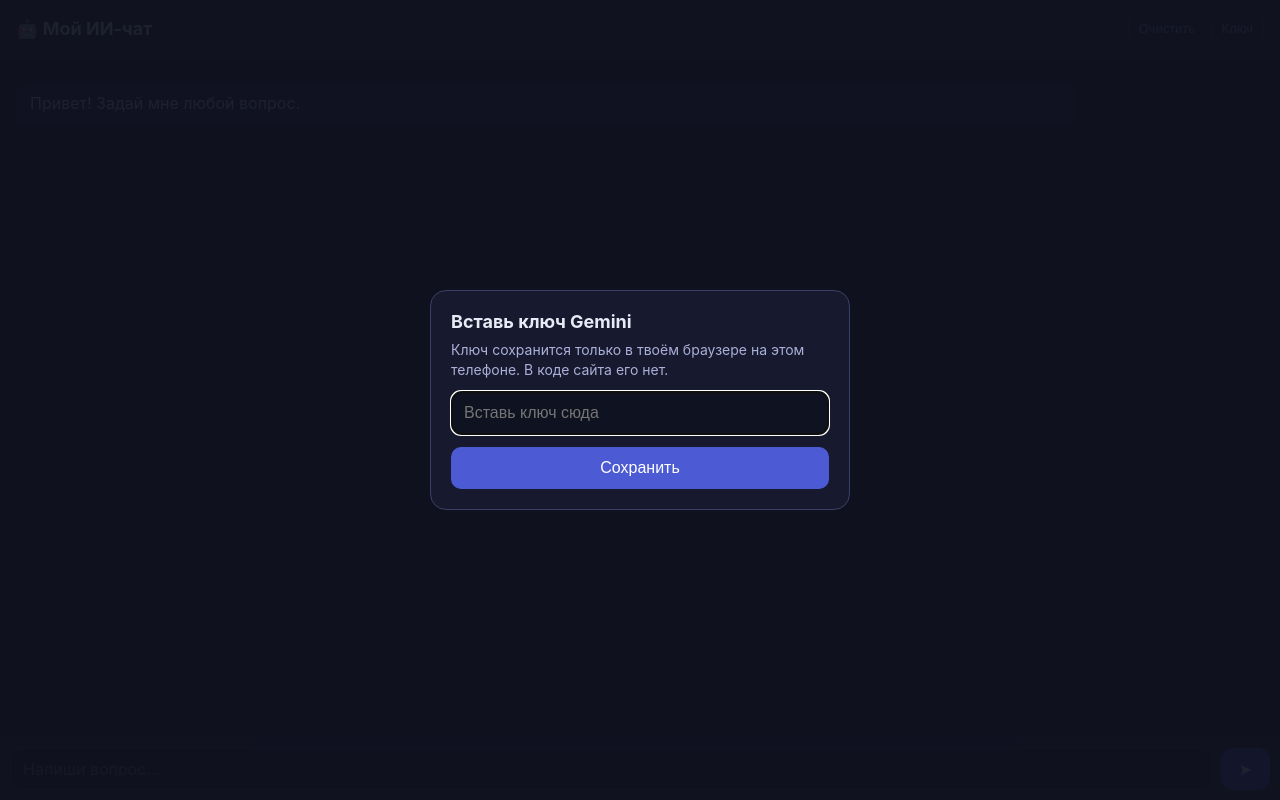
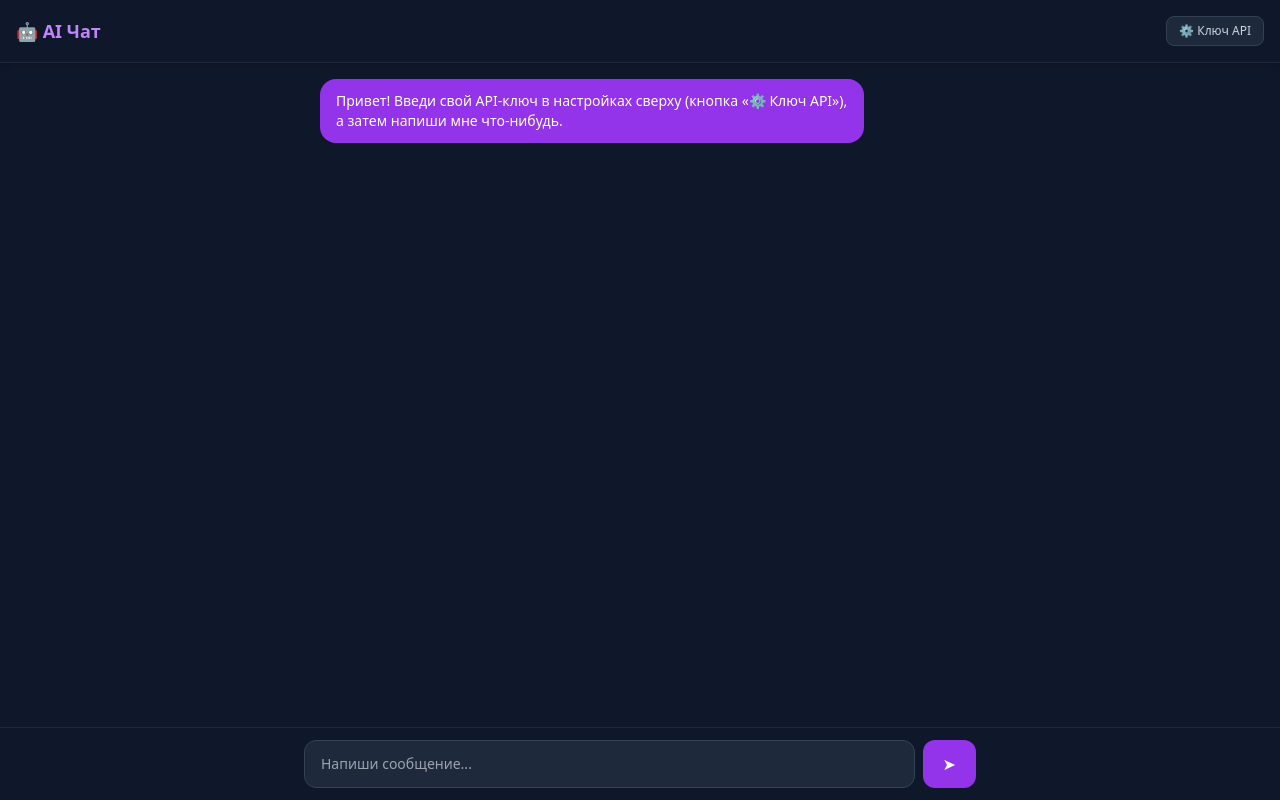
Before and after one commit to carvsmurka-blip/carvsmurka-blip.github.io, a plain HTML site: page index.html in a window 1280 px wide. Drawn offline with nearby package versions, Linux system fonts and the light colour scheme.

Commit message:
Update index.html

```diff
--- a/index.html
+++ b/index.html
@@ -1,192 +1,165 @@
 <!DOCTYPE html>
 <html lang="ru">
 <head>
-<meta charset="utf-8">
-<meta name="viewport" content="width=device-width, initial-scale=1">
-<title>Мой ИИ-чат</title>
+    <meta charset="UTF-8">
+    <meta name="viewport" content="width=device-width, initial-scale=1.0">
+    <title>Мой AI Чат</title>
+    <!-- Подключаем Tailwind CSS для красивого дизайна -->
+    <script src="https://cdn.tailwindcss.com"></script>
     <style>
-  * { box-sizing: border-box; }
-  html, body { height: 100%; margin: 0; }
         body {
-    font-family: -apple-system, "Segoe UI", Roboto, sans-serif;
-    background: #0f1220; color: #e8eaf6;
-    display: flex; flex-direction: column;
+            background-color: #0f172a;
+            color: #f8fafc;
         }
-  header {
-    padding: 14px 16px; display: flex; justify-content: space-between;
-    align-items: center; background: #171a2e; border-bottom: 1px solid #262a45;
+        /* Кастомный скроллбар */
+        ::-webkit-scrollbar {
+            width: 6px;
         }
-  header h1 { font-size: 18px; margin: 0; }
-  header button {
-    background: none; border: 1px solid #3a3f66; color: #aab0d8;
-    border-radius: 8px; padding: 6px 10px; font-size: 13px;
+        ::-webkit-scrollbar-track {
+            background: #1e293b;
         }
-  #chat { flex: 1; overflow-y: auto; padding: 16px; }
-  .msg {
-    max-width: 85%; padding: 10px 14px; margin: 8px 0;
-    border-radius: 16px; line-height: 1.45; white-space: pre-wrap;
-    word-wrap: break-word;
-  }
-  .user { background: #4c5bd4; margin-left: auto; border-bottom-right-radius: 4px; }
-  .bot { background: #1e2240; margin-right: auto; border-bottom-left-radius: 4px; }
-  .err { background: #5a1f2b; margin-right: auto; }
-  form {
-    display: flex; gap: 8px; padding: 10px;
-    background: #171a2e; border-top: 1px solid #262a45;
-  }
-  textarea {
-    flex: 1; resize: none; background: #0f1220; color: #e8eaf6;
-    border: 1px solid #3a3f66; border-radius: 12px; padding: 10px 12px;
-    font-size: 16px; font-family: inherit; max-height: 120px;
-  }
-  #send {
-    background: #4c5bd4; color: #fff; border: none; border-radius: 12px;
-    padding: 0 18px; font-size: 16px;
-  }
-  #send:disabled { opacity: .5; }
-  #keybox {
-    position: fixed; inset: 0; background: #0f1220ee; display: none;
-    align-items: center; justify-content: center; padding: 20px; z-index: 10;
-  }
-  #keybox .card {
-    background: #171a2e; border: 1px solid #3a3f66; border-radius: 16px;
-    padding: 20px; width: 100%; max-width: 420px;
-  }
-  #keybox h2 { margin: 0 0 8px; font-size: 18px; }
-  #keybox p { margin: 0 0 12px; color: #aab0d8; font-size: 14px; line-height: 1.4; }
-  #keybox input {
-    width: 100%; background: #0f1220; color: #e8eaf6; border: 1px solid #3a3f66;
-    border-radius: 10px; padding: 12px; font-size: 16px; margin-bottom: 12px;
-  }
-  #keybox button {
-    width: 100%; background: #4c5bd4; color: #fff; border: none;
-    border-radius: 10px; padding: 12px; font-size: 16px;
+        ::-webkit-scrollbar-thumb {
+            background: #475569;
+            border-radius: 3px;
         }
     </style>
 </head>
-<body>
+<body class="flex flex-col h-screen justify-between">
 
-<header>
-  <h1>🤖 Мой ИИ-чат</h1>
-  <div>
-    <button id="clearBtn" type="button">Очистить</button>
-    <button id="keyBtn" type="button">Ключ</button>
-  </div>
+    <!-- Верхняя панель -->
+    <header class="bg-slate-900 border-b border-slate-800 p-4 flex justify-between items-center shadow-md">
+        <h1 class="text-lg font-bold text-purple-400 flex items-center gap-2">
+            🤖 AI Чат
+        </h1>
+        <button onclick="toggleSettings()" class="text-xs bg-slate-800 hover:bg-slate-700 text-slate-300 px-3 py-1.5 rounded-lg border border-slate-700 transition">
+            ⚙️ Ключ API
+        </button>
     </header>
 
-<div id="chat"></div>
+    <!-- Выпадающая панель настроек для ключа -->
+    <div id="settingsPanel" class="hidden bg-slate-800 border-b border-slate-700 p-4 transition-all">
+        <label class="block text-xs text-slate-400 mb-1">Введи свой Gemini API ключ:</label>
+        <div class="flex gap-2">
+            <input type="password" id="apiKeyInput" placeholder="AIzaSy..." class="w-full bg-slate-900 border border-slate-700 rounded-lg px-3 py-2 text-sm text-white focus:outline-none focus:border-purple-500">
+            <button onclick="saveApiKey()" class="bg-purple-600 hover:bg-purple-500 text-white px-4 py-2 rounded-lg text-sm font-medium transition">Сохранить</button>
+        </div>
+        <p class="text-[11px] text-slate-500 mt-1">Ключ хранится только в твоём браузере и никуда не передаётся.</p>
+    </div>
 
-<form id="form">
-  <textarea id="input" rows="1" placeholder="Напиши вопрос..."></textarea>
-  <button id="send" type="submit">➤</button>
-</form>
-
-<div id="keybox">
-  <div class="card">
-    <h2>Вставь ключ Gemini</h2>
-    <p>Ключ сохранится только в твоём браузере на этом телефоне. В коде сайта его нет.</p>
-    <input id="keyInput" type="password" placeholder="Вставь ключ сюда" autocomplete="off">
-    <button id="saveKey" type="button">Сохранить</button>
+    <!-- Основная область чата -->
+    <main id="chatContainer" class="flex-1 overflow-y-auto p-4 space-y-4 max-w-2xl w-full mx-auto">
+        <div class="flex items-start gap-3">
+            <div class="bg-purple-600 text-white rounded-2xl px-4 py-3 text-sm max-w-[85%] shadow-sm">
+                Привет! Введи свой API-ключ в настройках сверху (кнопка «⚙️ Ключ API»), а затем напиши мне что-нибудь.
             </div>
         </div>
+    </main>
+
+    <!-- Панель ввода сообщения -->
+    <footer class="bg-slate-900 border-t border-slate-800 p-3">
+        <form id="chatForm" onsubmit="sendMessage(event)" class="max-w-2xl mx-auto flex gap-2">
+            <input type="text" id="userInput" placeholder="Напиши сообщение..." autocomplete="off" class="flex-1 bg-slate-800 border border-slate-700 rounded-xl px-4 py-3 text-sm text-white focus:outline-none focus:border-purple-500 transition">
+            <button type="submit" class="bg-purple-600 hover:bg-purple-500 text-white px-5 py-3 rounded-xl font-medium transition flex items-center justify-center">
+                ➤
+            </button>
+        </form>
+    </footer>
 
     <script>
-  var MODEL = "gemini-2.5-flash";
-  var chatBox = document.getElementById("chat");
-  var form = document.getElementById("form");
-  var input = document.getElementById("input");
-  var sendBtn = document.getElementById("send");
-  var keybox = document.getElementById("keybox");
-  var keyInput = document.getElementById("keyInput");
-  var messages = [];
+        // Загружаем сохраненный ключ при запуске
+        window.onload = () => {
+            const savedKey = localStorage.getItem('gemini_api_key');
+            if (savedKey) {
+                document.getElementById('apiKeyInput').value = savedKey;
+            }
+        };
 
-  function getKey() {
-    try { return localStorage.getItem("gemini_key") || ""; } catch (e) { return ""; }
-  }
-  function setKey(k) {
-    try { localStorage.setItem("gemini_key", k); } catch (e) {}
+        function toggleSettings() {
+            const panel = document.getElementById('settingsPanel');
+            panel.classList.toggle('hidden');
         }
 
-  function showKeybox() { keybox.style.display = "flex"; keyInput.focus(); }
-
-  function addMsg(text, cls) {
-    var d = document.createElement("div");
-    d.className = "msg " + cls;
-    d.textContent = text;
-    chatBox.appendChild(d);
-    chatBox.scrollTop = chatBox.scrollHeight;
-    return d;
+        function saveApiKey() {
+            const key = document.getElementById('apiKeyInput').value.trim();
+            if (key) {
+                localStorage.setItem('gemini_api_key', key);
+                alert('Ключ успешно сохранен в браузере!');
+                toggleSettings();
+            } else {
+                alert('Введите действующий ключ!');
+            }
         }
 
-  document.getElementById("saveKey").onclick = function () {
-    var k = keyInput.value.trim();
-    if (!k) return;
-    setKey(k);
-    keyInput.value = "";
-    keybox.style.display = "none";
-  };
-  document.getElementById("keyBtn").onclick = showKeybox;
-  document.getElementById("clearBtn").onclick = function () {
-    messages = [];
-    chatBox.innerHTML = "";
-    addMsg("Привет! Задай мне любой вопрос.", "bot");
-  };
+        async function sendMessage(e) {
+            e.preventDefault();
+            const input = document.getElementById('userInput');
+            const text = input.value.trim();
+            const apiKey = localStorage.getItem('gemini_api_key');
 
-  input.addEventListener("input", function () {
-    input.style.height = "auto";
-    input.style.height = Math.min(input.scrollHeight, 120) + "px";
+            if (!text) return;
+
+            if (!apiKey) {
+                alert('Сначала укажи свой API-ключ в настройках (кнопка вверху справа)!');
+                toggleSettings();
+                return;
+            }
+
+            // Добавляем сообщение пользователя в чат
+            appendMessage(text, 'user');
+            input.value = '';
+
+            // Индикатор загрузки
+            const loadingId = appendMessage('Думаю...', 'bot', true);
+
+            try {
+                // Запрос к Gemini API
+                const response = await fetch(`https://generativelanguage.googleapis.com/v1beta/models/gemini-1.5-flash:generateContent?key=${apiKey}`, {
+                    method: 'POST',
+                    headers: { 'Content-Type': 'application/json' },
+                    body: JSON.stringify({
+                        contents: [{ parts: [{ text: text }] }]
+                    })
                 });
 
-  form.addEventListener("submit", async function (e) {
-    e.preventDefault();
-    var text = input.value.trim();
-    if (!text) return;
-    var key = getKey();
-    if (!key) { showKeybox(); return; }
+                const data = await response.json();
 
-    addMsg(text, "user");
-    input.value = "";
-    input.style.height = "auto";
-    sendBtn.disabled = true;
-    var wait = addMsg("Думаю...", "bot");
+                // Удаляем индикатор загрузки
+                document.getElementById(loadingId).remove();
 
-    try {
-      messages.push({ role: "user", parts: [{ text: text }] });
-      var res = await fetch(
-        "https://generativelanguage.googleapis.com/v1beta/models/" + MODEL + ":generateContent",
-        {
-          method: "POST",
-          headers: { "Content-Type": "application/json", "x-goog-api-key": key },
-          body: JSON.stringify({ contents: messages })
+                if (data.candidates && data.candidates[0].content.parts[0].text) {
+                    const botReply = data.candidates[0].content.parts[0].text;
+                    appendMessage(botReply, 'bot');
+                } else {
+                    appendMessage('Ошибка: Не удалось получить ответ. Проверь правильность ключа.', 'bot');
                 }
-      );
-      var data = await res.json();
-      if (!res.ok) {
-        messages.pop();
-        var msg = (data.error && data.error.message) || ("Ошибка " + res.status);
-        wait.className = "msg err";
-        wait.textContent = "Ошибка: " + msg;
+            } catch (error) {
+                document.getElementById(loadingId).remove();
+                appendMessage('Ошибка соединения с сервером.', 'bot');
+            }
+        }
+
+        function appendMessage(text, sender, isLoading = false) {
+            const container = document.getElementById('chatContainer');
+            const messageDiv = document.createElement('div');
+            const msgId = 'msg-' + Date.now();
+            messageDiv.id = msgId;
+
+            if (sender === 'user') {
+                messageDiv.className = 'flex justify-end';
+                messageDiv.innerHTML = `<div class="bg-slate-800 border border-slate-700 text-white rounded-2xl px-4 py-3 text-sm max-w-[85%] shadow-sm">${escapeHtml(text)}</div>`;
             } else {
-        var answer = "Пустой ответ. Попробуй переформулировать вопрос.";
-        if (data.candidates && data.candidates[0] && data.candidates[0].content &&
-            data.candidates[0].content.parts) {
-          answer = data.candidates[0].content.parts
-            .map(function (p) { return p.text || ""; }).join("");
+                messageDiv.className = 'flex justify-start';
+                messageDiv.innerHTML = `<div class="bg-purple-600 text-white rounded-2xl px-4 py-3 text-sm max-w-[85%] shadow-sm">${isLoading ? text : escapeHtml(text)}</div>`;
             }
-        messages.push({ role: "model", parts: [{ text: answer }] });
-        wait.textContent = answer;
+
+            container.appendChild(messageDiv);
+            container.scrollTop = container.scrollHeight;
+            return msgId;
         }
-    } catch (err) {
-      messages.pop();
-      wait.className = "msg err";
-      wait.textContent = "Ошибка: " + err.message;
+
+        function escapeHtml(text) {
+            return text.replace(/&/g, "&amp;").replace(/</g, "&lt;").replace(/>/g, "&gt;");
         }
-    sendBtn.disabled = false;
-    chatBox.scrollTop = chatBox.scrollHeight;
-  });
-
-  addMsg("Привет! Задай мне любой вопрос.", "bot");
-  if (!getKey()) showKeybox();
     </script>
 </body>
 </html>
```
Lines whose indentation alone changed are shown as unchanged.
